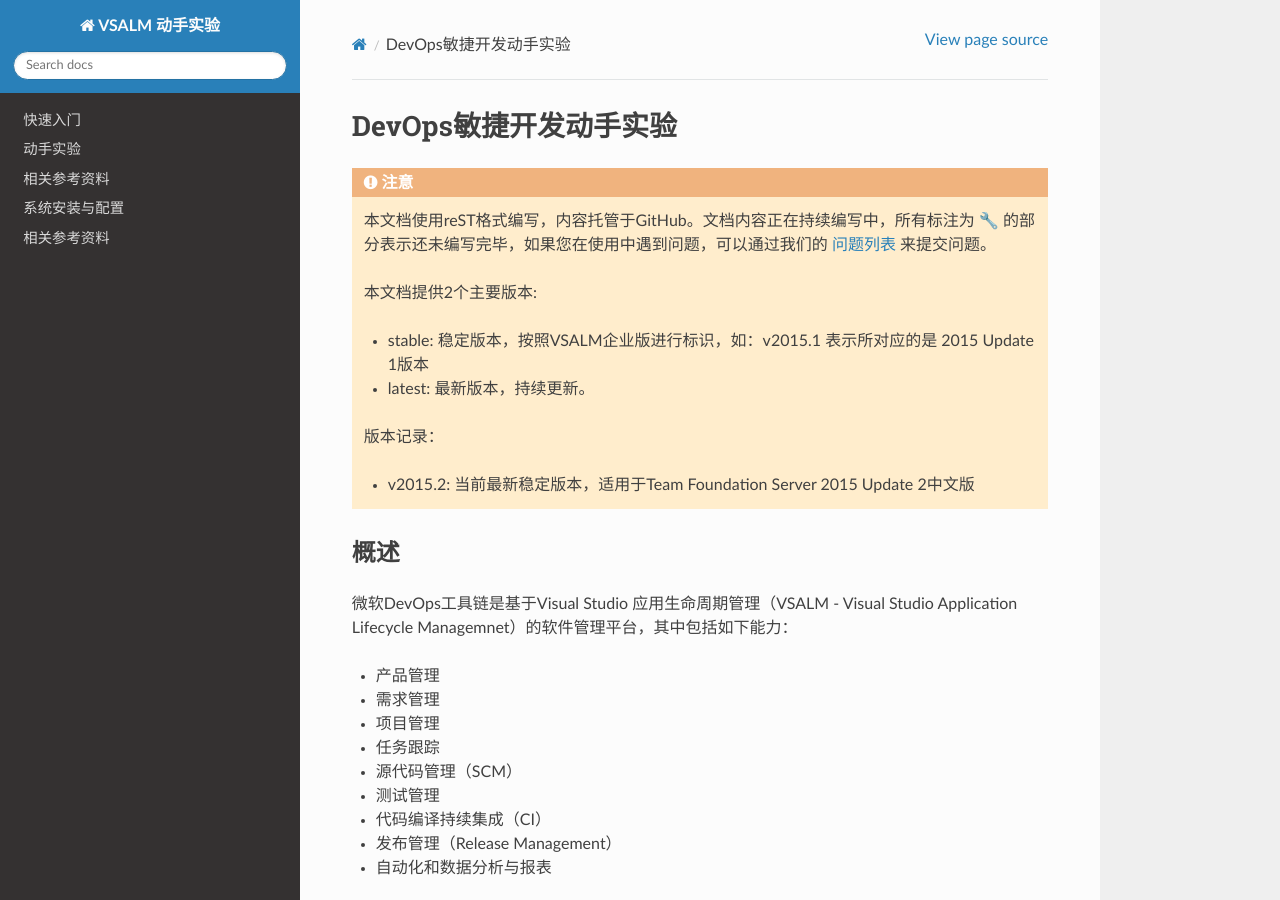
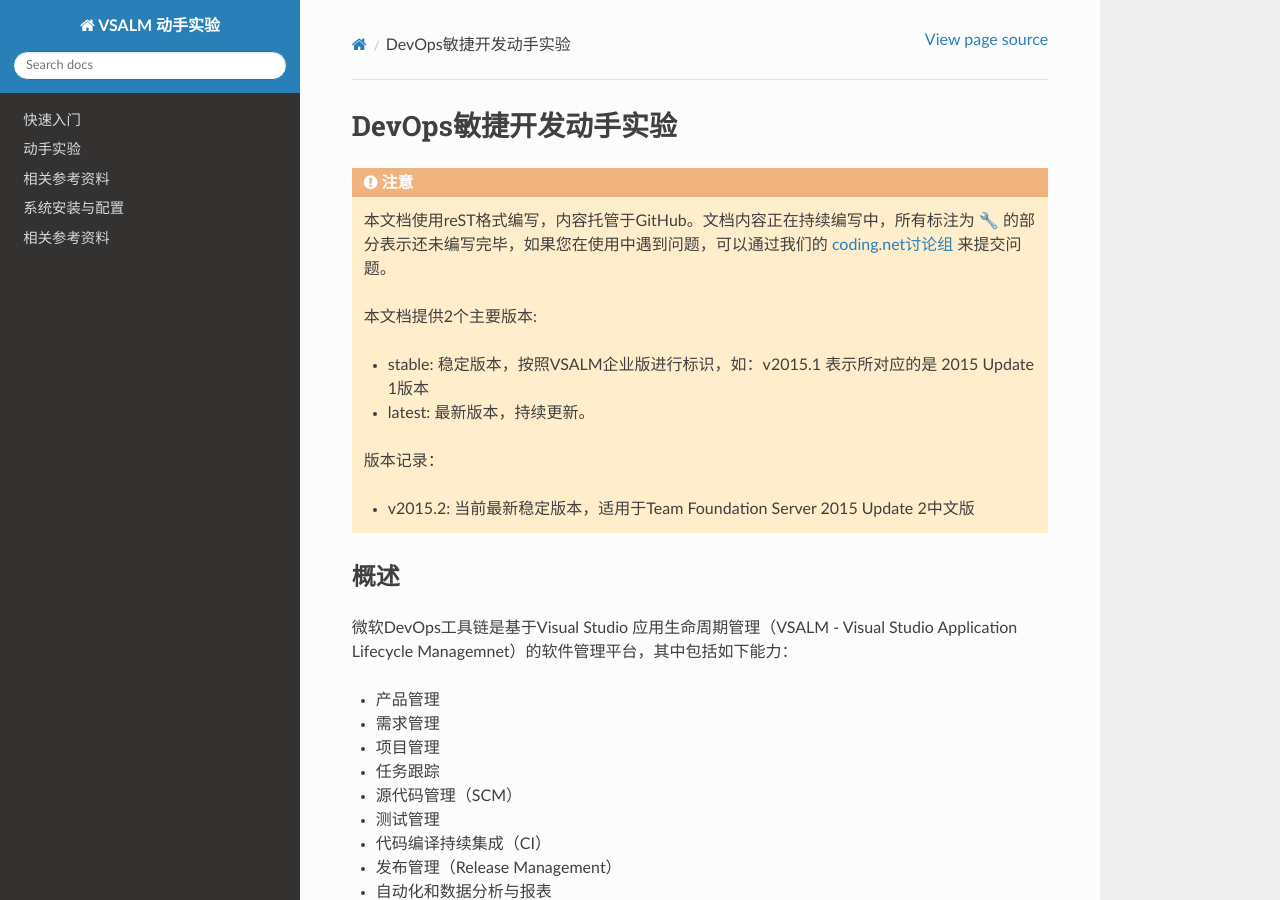
Before and after one commit to ups216/vsalm-hols, a Sphinx documentation site: the page built from docs/index.rst, in a window 1280 px wide and 900 px high. Built offline with Sphinx 7.4.7 and the Read the Docs theme 2.0.0, drawn with Linux system fonts in a browser that asks for light colours; the version number could not be read and is left out.

Commit message:
update discussion group address

```diff
--- a/docs/faqs/index.rst
+++ b/docs/faqs/index.rst
@@ -2,6 +2,8 @@
 ---------------
 .. note::
     这些问题都是在日常工作中收集，希望对你所有帮助。如果你在使用微软DevOps工具过程中遇到问题，欢迎通过DevOps公众号或coding.net讨论组提交问题。
+
+    coding.net讨论组_
 
 .. toctree::
    :titlesonly:
@@ -12,3 +14,6 @@
    testing
    build
    release-management
+
+
+.. _coding.net讨论组: https://coding.net/u/ups216/p/vsalm-hols/topic
--- a/docs/index.rst
+++ b/docs/index.rst
@@ -7,7 +7,7 @@
 
 .. attention::
 
-    本文档使用reST格式编写，内容托管于GitHub。文档内容正在持续编写中，所有标注为 |stub-icon| 的部分表示还未编写完毕，如果您在使用中遇到问题，可以通过我们的 `问题列表 <https://github.com/ups216/vsalm-hols/issues>`_ 来提交问题。
+    本文档使用reST格式编写，内容托管于GitHub。文档内容正在持续编写中，所有标注为 |stub-icon| 的部分表示还未编写完毕，如果您在使用中遇到问题，可以通过我们的 coding.net讨论组_ 来提交问题。
 
 
     本文档提供2个主要版本:
@@ -68,3 +68,5 @@
     :titlesonly:
 
     concepts/index
+
+.. _coding.net讨论组: https://coding.net/u/ups216/p/vsalm-hols/topic
```
